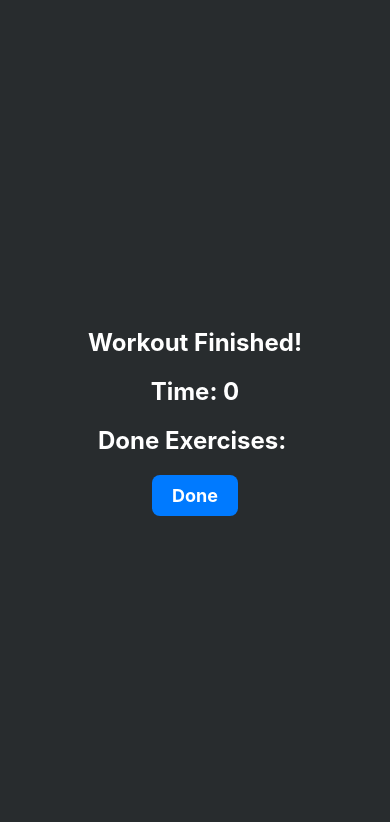
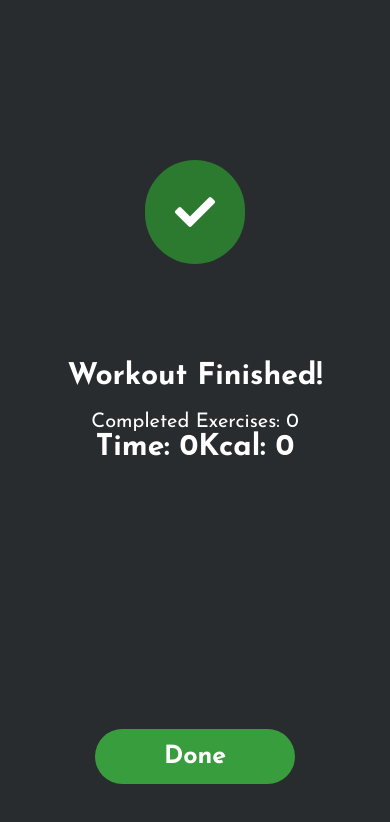
Before and after one commit to Dajuuu/Fit-Buddy, a React Native app: screen /WorkoutFinished in a window 390 px wide. Shown: the top 822 px of the page. Built offline with nearby package versions, Linux system fonts and the light colour scheme.

Commit message:
Current Burnt Calories context

```diff
--- a/AppContext.js
+++ b/AppContext.js
@@ -6,7 +6,8 @@ const AppContext = createContext();
 const AppProvider = ({ children }) => {
   const [doneCount, setDoneCount] = useState(0);
   const [totalCaloriesBurnt, setTotalCaloriesBurnt] = useState(0);
-  const [currentExerciseDone, setCurrentExerciseDone] = useState(false);
+  const [currentExerciseDone, setCurrentExerciseDone] = useState(0);
+  const [currentCaloriesBurnt, setCurrentCaloriesBurnt] = useState(0);
 
   useEffect(() => {
     // Load the doneCount from AsyncStorage when the app starts
@@ -20,6 +21,16 @@ const AppProvider = ({ children }) => {
 
   const resetCurrentExerciseDoneCount = () => {
     setCurrentExerciseDone(0);
+  };
+
+  const increaseCurrentCaloriesBurnt = (calories) => {
+    const newTotalCalories = currentCaloriesBurnt + calories;
+    setCurrentCaloriesBurnt(newTotalCalories);
+    return newTotalCalories;
+  };
+
+  const resetCurrentCaloriesBurnt = () => {
+    setCurrentCaloriesBurnt(0);
   };
 
   const loadDoneCount = async () => {
@@ -80,6 +91,9 @@ const AppProvider = ({ children }) => {
         currentExerciseDone,
         increaseCurrentExerciseDone,
         resetCurrentExerciseDoneCount,
+        currentCaloriesBurnt,
+        increaseCurrentCaloriesBurnt,
+        resetCurrentCaloriesBurnt,
       }}
     >
       {children}
--- a/WorkoutDetailsScreen.js
+++ b/WorkoutDetailsScreen.js
@@ -14,10 +14,12 @@ import { AppContext } from "./AppContext";
 
 const WorkoutDetailsScreen = ({ route, navigation }) => {
   const { exercise, exerciseList, currentIndex } = route.params;
+  // TODO Zmiana variable
   const {
     increaseDoneCount,
     increaseTotalCaloriesBurnt,
     increaseCurrentExerciseDone,
+    increaseCurrentCaloriesBurnt,
   } = useContext(AppContext);
 
   // Function to handle the "Next" button press
@@ -62,6 +64,8 @@ const WorkoutDetailsScreen = ({ route, navigation }) => {
     increaseDoneCount();
     // Increase the count of exercise in current workout
     increaseCurrentExerciseDone();
+    // Increase current counter of burnt calories
+    increaseCurrentCaloriesBurnt(exercise.kcal);
     if (currentIndex === exerciseList.length - 1) {
       // If the current exercise is the last one, navigate to the WorkoutFinished screen
       navigation.navigate("WorkoutFinished");
--- a/WorkoutFinished.js
+++ b/WorkoutFinished.js
@@ -4,11 +4,16 @@ import React, { useEffect } from "react";
 import { View, Text, StyleSheet, TouchableOpacity } from "react-native";
 import { useTimerContext } from "./TimerContext";
 import { useAppContext } from "./AppContext";
+import Icon from "react-native-vector-icons/FontAwesome5";
 
 const WorkoutFinished = ({ navigation }) => {
   const { secondsTimer, stopTimer, resetTimer } = useTimerContext();
-  const { currentExerciseDone, resetCurrentExerciseDoneCount } =
-    useAppContext();
+  const {
+    currentExerciseDone,
+    resetCurrentExerciseDoneCount,
+    currentCaloriesBurnt,
+    resetCurrentCaloriesBurnt,
+  } = useAppContext();
 
   useEffect(() => {
     stopTimer();
@@ -22,6 +27,7 @@ const WorkoutFinished = ({ navigation }) => {
     const timerResetDelay = setTimeout(() => {
       resetTimer();
       resetCurrentExerciseDoneCount();
+      resetCurrentCaloriesBurnt();
     }, 2000);
 
     // Clean up the timeout when the component unmounts
@@ -30,11 +36,19 @@ const WorkoutFinished = ({ navigation }) => {
 
   return (
     <View style={styles.container}>
+      <View style={styles.iconContainer}>
+        <Icon name="check" style={[styles.iconStyle, { color: "white" }]} />
+      </View>
       <Text style={styles.title}>Workout Finished!</Text>
-      <Text style={styles.title}>Time: {secondsTimer}</Text>
-      <Text style={styles.title}>Done Exercises: {currentExerciseDone}</Text>
-      <TouchableOpacity onPress={handleDone} style={styles.doneButton}>
-        <Text style={styles.doneButtonText}>Done</Text>
+      <Text style={styles.completedExercisesText}>
+        Completed Exercises: {currentExerciseDone}
+      </Text>
+      <View style={styles.timeAndKcalContainer}>
+        <Text style={styles.title}>Time: {secondsTimer}</Text>
+        <Text style={styles.title}>Kcal: {currentCaloriesBurnt}</Text>
+      </View>
+      <TouchableOpacity style={styles.startButton} onPress={handleDone}>
+        <Text style={styles.startButtonText}>Done</Text>
       </TouchableOpacity>
     </View>
   );
@@ -48,10 +62,19 @@ const styles = StyleSheet.create({
     backgroundColor: "rgba(40, 44, 46,1)",
   },
   title: {
-    fontSize: 24,
-    fontWeight: "bold",
+    fontSize: 30,
     marginBottom: 20,
     color: "white",
+    fontFamily: "TitleFontBold",
+  },
+  completedExercisesText: {
+    fontSize: 20,
+    // marginBottom: 20,
+    color: "white",
+    fontFamily: "TitleFont",
+  },
+  timeAndKcalContainer: {
+    flexDirection: "row",
   },
   doneButton: {
     backgroundColor: "#007AFF",
@@ -64,6 +87,32 @@ const styles = StyleSheet.create({
     fontSize: 18,
     fontWeight: "bold",
   },
+  startButton: {
+    position: "absolute",
+    bottom: 60,
+    backgroundColor: "rgba(56,157,60,1)",
+    paddingVertical: 15,
+    paddingHorizontal: 50,
+    borderRadius: 30,
+    width: 200,
+    justifyContent: "center",
+    alignItems: "center",
+  },
+  startButtonText: {
+    color: "white",
+    fontSize: 25,
+    fontFamily: "TitleFontBold",
+  },
+  iconContainer: {
+    position: "absolute",
+    top: 160,
+    backgroundColor: "rgba(44, 122, 47,1)",
+    padding: 30,
+    borderRadius: 100,
+  },
+  iconStyle: {
+    fontSize: 40,
+  },
 });
 
 export default WorkoutFinished;
```
